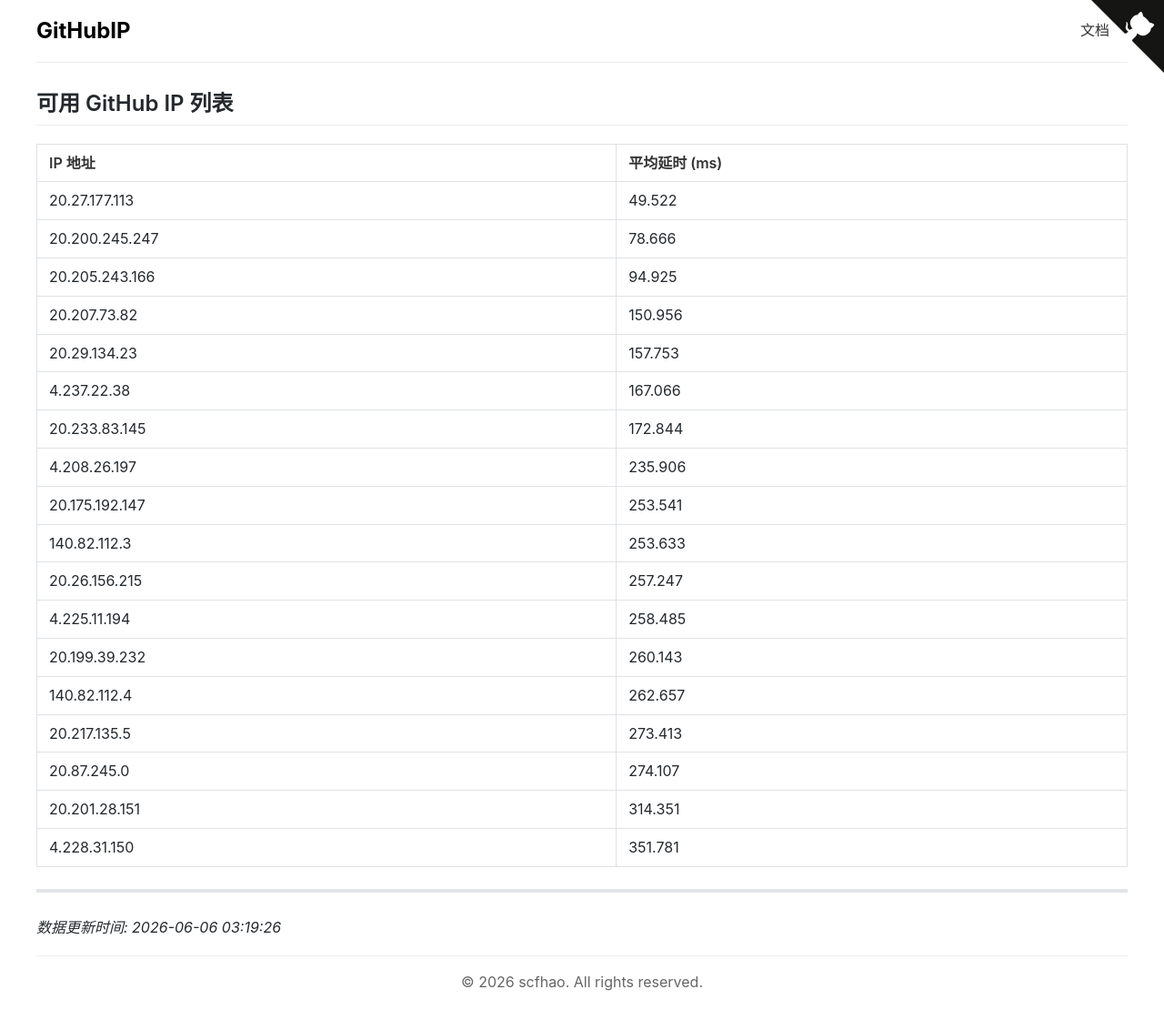
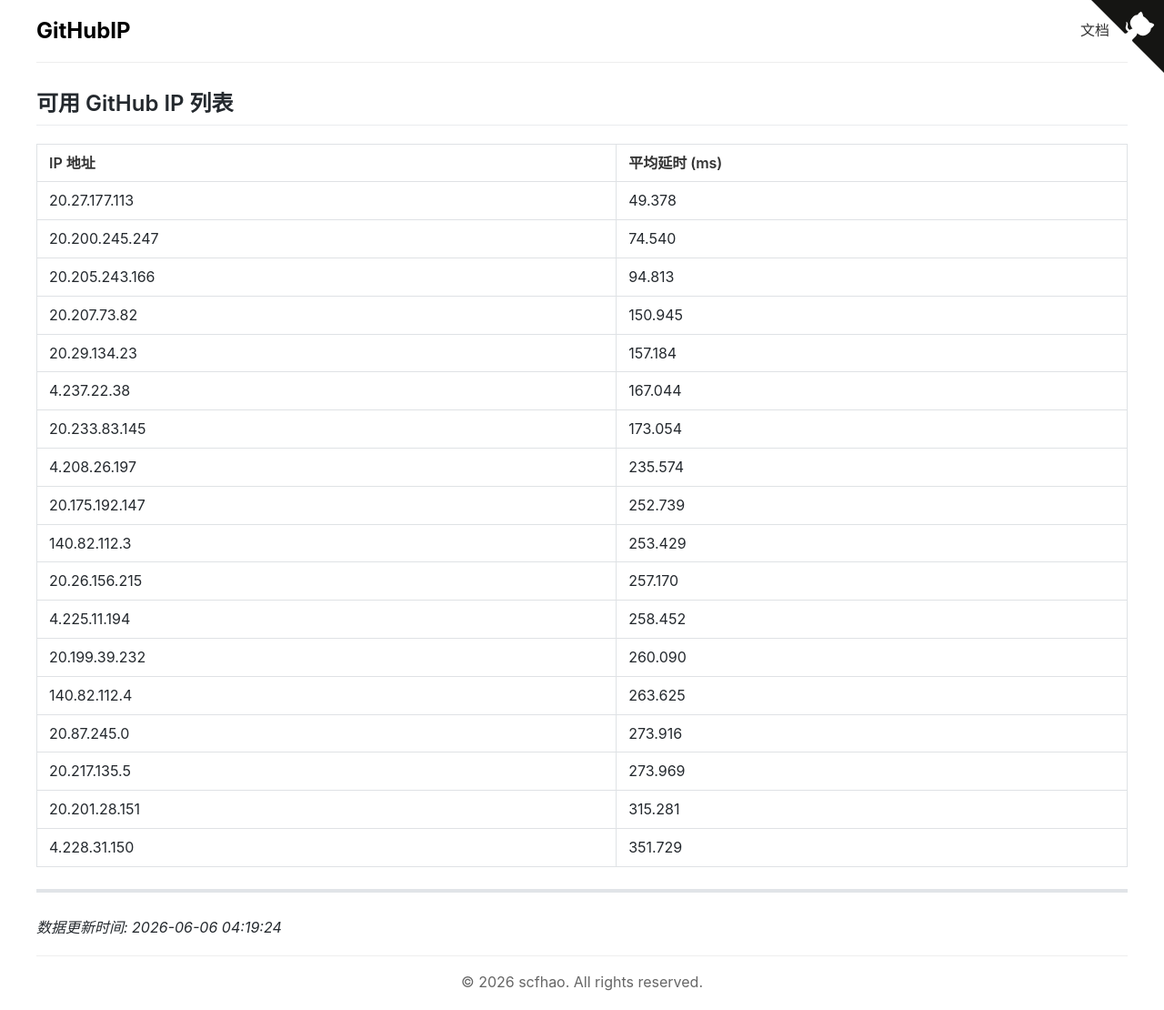
Before and after one commit to scfhao/GitHubIP, a Jekyll site: the page built from index.md, in a window 1280 px wide. Shown: the whole page at 91% size. Built offline with Jekyll 4.4.1, drawn with Linux system fonts in a browser that asks for light colours.

Commit message:
自动脚本执行 - 2026-06-06 04:19:24

```diff
--- a/index.md
+++ b/index.md
@@ -1,32 +1,32 @@
 ---
 layout: home
 title: GitHub IP 列表
-date: 2026-06-06 03:19:26
+date: 2026-06-06 04:19:24
 ---
 
 ## 可用 GitHub IP 列表
 
 | IP 地址 | 平均延时 (ms) |
 |---------|--------------|
-| 20.27.177.113 | 49.522 |
-| 20.200.245.247 | 78.666 |
-| 20.205.243.166 | 94.925 |
-| 20.207.73.82 | 150.956 |
-| 20.29.134.23 | 157.753 |
-| 4.237.22.38 | 167.066 |
-| 20.233.83.145 | 172.844 |
-| 4.208.26.197 | 235.906 |
-| 20.175.192.147 | 253.541 |
-| 140.82.112.3 | 253.633 |
-| 20.26.156.215 | 257.247 |
-| 4.225.11.194 | 258.485 |
-| 20.199.39.232 | 260.143 |
-| 140.82.112.4 | 262.657 |
-| 20.217.135.5 | 273.413 |
-| 20.87.245.0 | 274.107 |
-| 20.201.28.151 | 314.351 |
-| 4.228.31.150 | 351.781 |
+| 20.27.177.113 | 49.378 |
+| 20.200.245.247 | 74.540 |
+| 20.205.243.166 | 94.813 |
+| 20.207.73.82 | 150.945 |
+| 20.29.134.23 | 157.184 |
+| 4.237.22.38 | 167.044 |
+| 20.233.83.145 | 173.054 |
+| 4.208.26.197 | 235.574 |
+| 20.175.192.147 | 252.739 |
+| 140.82.112.3 | 253.429 |
+| 20.26.156.215 | 257.170 |
+| 4.225.11.194 | 258.452 |
+| 20.199.39.232 | 260.090 |
+| 140.82.112.4 | 263.625 |
+| 20.87.245.0 | 273.916 |
+| 20.217.135.5 | 273.969 |
+| 20.201.28.151 | 315.281 |
+| 4.228.31.150 | 351.729 |
 
 ---
 
-*数据更新时间: 2026-06-06 03:19:26*
+*数据更新时间: 2026-06-06 04:19:24*
```
